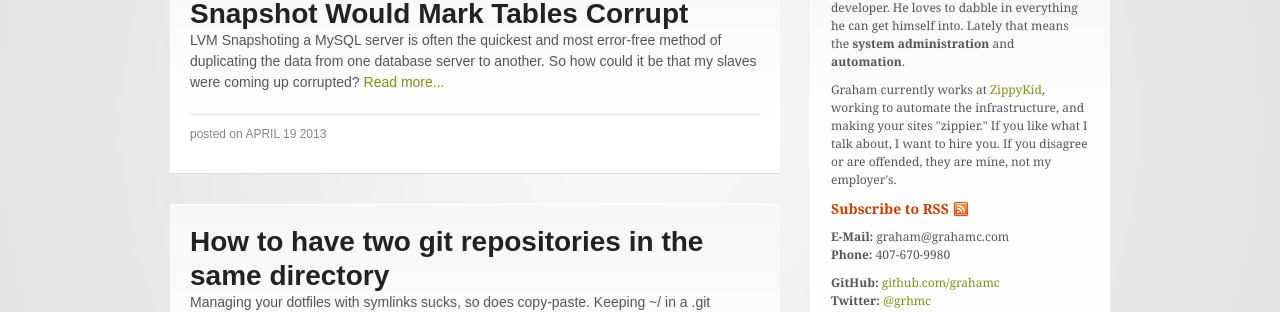
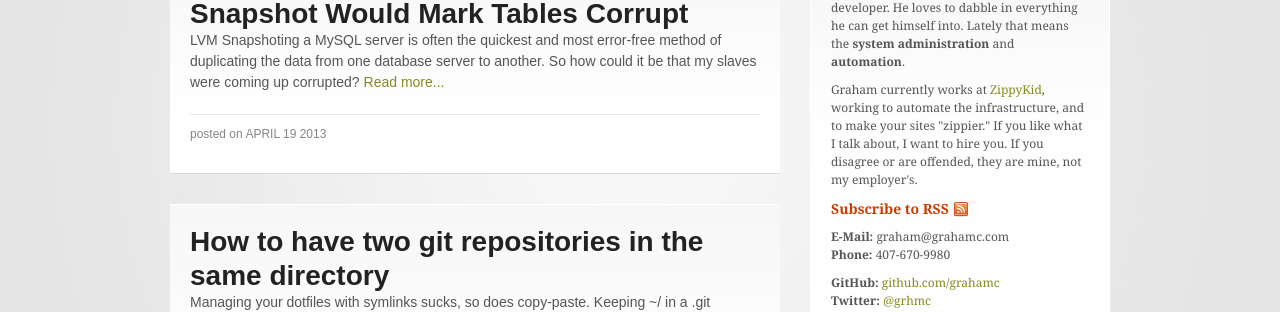
Before and after one commit to grahamc/grahamc.github.com, a Jekyll site: the page built from index.html, in a window 1280 px wide. Shown: the part 192-504 px from the top of the page. Built offline with Jekyll 4.4.1, drawn with Linux system fonts in a browser that asks for light colours; the list of posts is cut into pages by our own code; comment, search, counter and statistics services are not loaded.

Commit message:
I think this is more correct.

```diff
--- a/_layouts/default.html
+++ b/_layouts/default.html
@@ -11,7 +11,7 @@ layout: base
     and <strong>automation</strong>.</p
     <p>Graham currently works at
       <a href="https://www.zippykid.com/">ZippyKid</a>, working to automate the
-      infrastructure, and making your sites "zippier." If you like what I talk
+      infrastructure, and to make your sites "zippier." If you like what I talk
       about, I want to hire you. If you disagree or are offended, they are mine,
       not my employer's.</p>
   <p><a href="/feed" class="rss">Subscribe to RSS</a></p>
```
